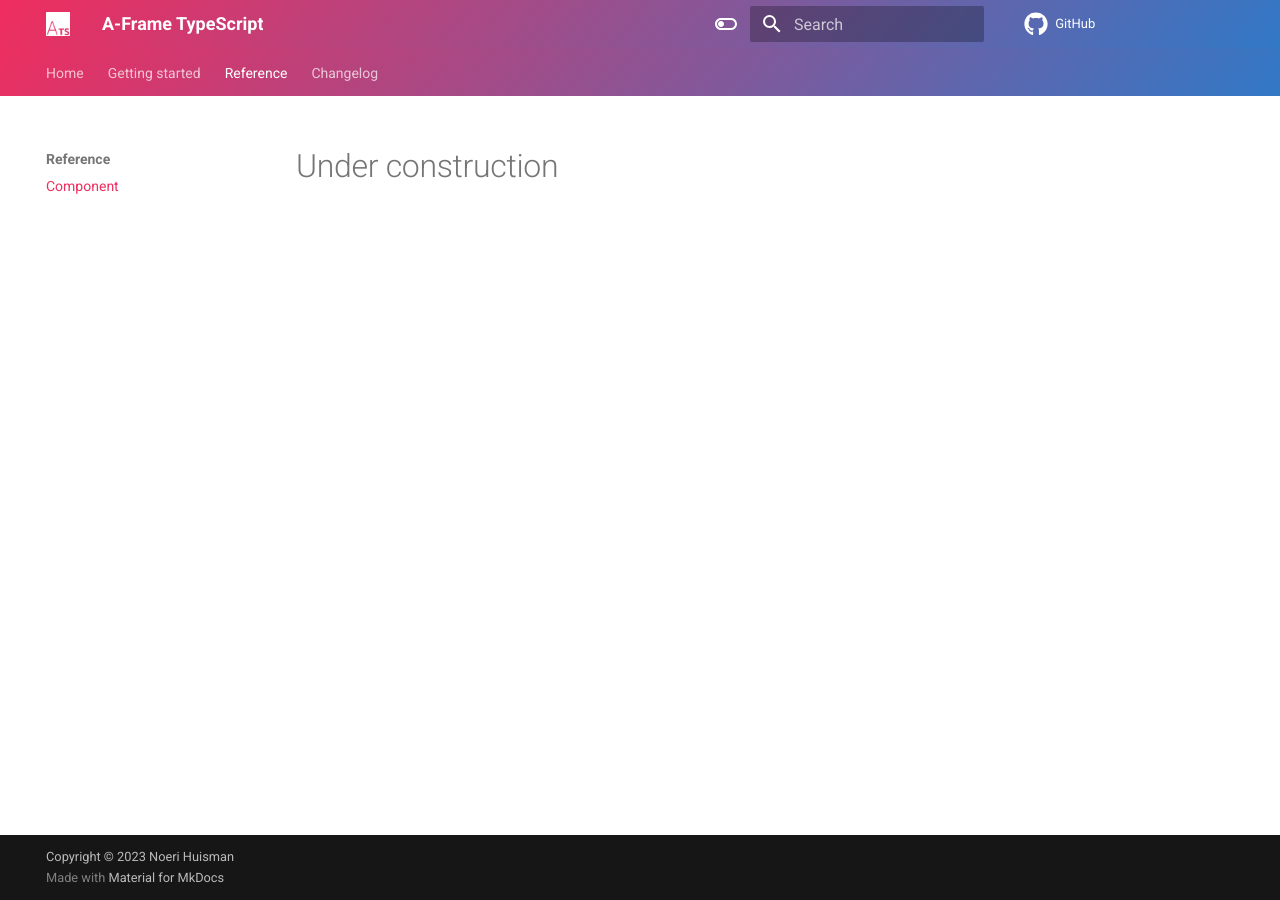
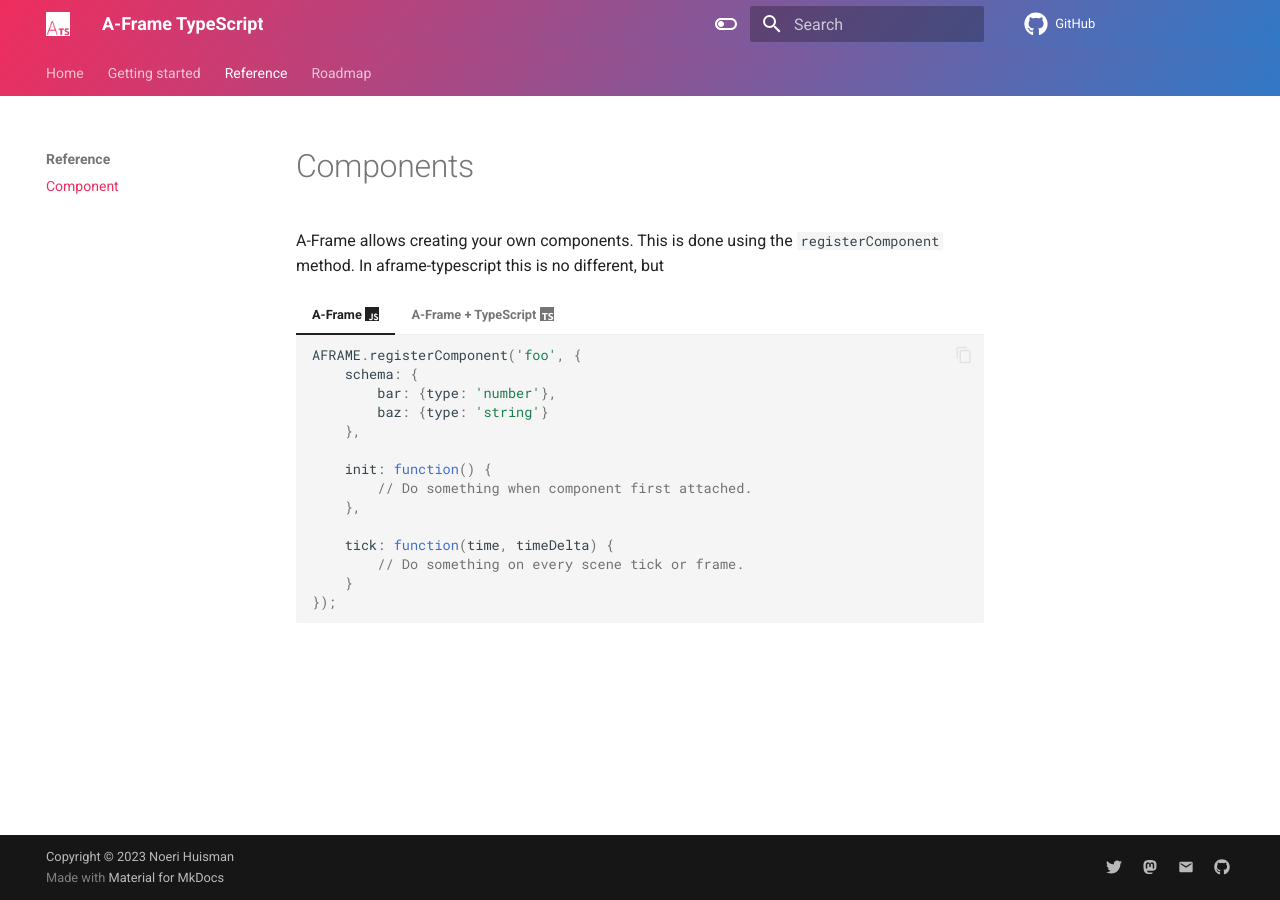
Before and after one commit to mrxz/aframe-typescript-site, an MkDocs documentation site: the page built from docs/reference/component.md, in a window 1280 px wide. Built offline with MkDocs 1.6.1 and Material for MkDocs 9.7.7, drawn with Linux system fonts in a browser that asks for light colours; comment, search, counter and statistics services are not loaded.

````diff
--- a/docs/.overrides/home.html
+++ b/docs/.overrides/home.html
@@ -77,20 +77,20 @@
 
         <div class="landing-container-card">
           <h1 class="landing-container-title"><span class="abold">A-Frame</span> + <span class="tsbold">TypeScript</span> = ⚡</h1>
-          <p>Coming soon</p>
+          <p>Early alpha. Testers welcome!</p>
           <a
-            href="{{ page.next_page.url | url }}"
-            title="{{ page.next_page.title | e }}"
+            href="{{ 'roadmap' | url }}"
+            title="Go to Roadmap"
             class="md-button md-button--primary"
           >
-            Create an App
+            Go to Roadmap
           </a>
           <a
-            href="{{ 'guides/create/lib' | url }}"
-            title="Create a Library"
+            href="{{ 'about/contact' | url }}"
+            title="Give Feedback"
             class="md-button"
           >
-            Create a Library
+            Give Feedback
           </a>
         </div>
       </div>
--- a/docs/changelog.md
+++ b/docs/changelog.md
@@ -1,2 +1,4 @@
-# 0.8.0 Alpha version
+# Changelog
+
+### 0.8.0 Alpha version
 Initial version of the A-Frame TypeScript tools.
--- a/docs/reference/component.md
+++ b/docs/reference/component.md
@@ -1 +1,47 @@
-# Under construction
+# Components
+A-Frame allows creating your own components. This is done using the `registerComponent` method.
+In aframe-typescript this is no different, but
+
+=== "A-Frame :simple-javascript:"
+
+    ``` js
+    AFRAME.registerComponent('foo', {
+        schema: {
+            bar: {type: 'number'},
+            baz: {type: 'string'}
+        },
+
+        init: function() {
+            // Do something when component first attached.
+        },
+
+        tick: function(time, timeDelta) {
+            // Do something on every scene tick or frame.
+        }
+    });
+    ```
+
+=== "A-Frame + TypeScript :simple-typescript:"
+
+    ``` ts
+    export const FooComponent = AFRAME.registerComponent('foo', {
+        schema: {
+            bar: {type: 'number'},
+            baz: {type: 'string'}
+        },
+
+        init: function() {
+            // Do something when component first attached.
+        },
+
+        tick: function(time, timeDelta) {
+            // Do something on every scene tick or frame.
+        }
+    });
+
+    declare module "aframe" {
+        export interface Components {
+            "foo": InstanceType<typeof FooComponent>
+        }
+    }
+    ```
--- a/mkdocs.yml
+++ b/mkdocs.yml
@@ -8,10 +8,13 @@ theme:
     repo: fontawesome/brands/github
   features:
     - navigation.tabs
+    - navigation.indexes
+    - navigation.sections
     - header.autohide
     - search.suggest
     - search.highlight
     - content.code.copy
+    - content.tabs.link
   palette:
     # Palette toggle for light mode
     - media: "(prefers-color-scheme: light)"
@@ -34,19 +37,46 @@ copyright: Copyright &copy; 2023 Noeri Huisman
 nav:
  - Home: index.md
  - Getting started:
+   - guides/index.md
    - Creating an app: guides/create/app.md
    - Creating a library: guides/create/lib.md
    - Creating typings: guides/create/typings.md
    - Consuming existing libraries: guides/consuming-lib.md
+   - About:
+     - about/index.md
+     - FAQ: faq.md
+     - Contact: about/contact.md
  - Reference:
    - Component: reference/component.md
- - Changelog: changelog.md
+ - Roadmap:
+   - roadmap/index.md
+   - Changelog: changelog.md
+
+extra:
+  social:
+    - icon: fontawesome/brands/twitter
+      link: https://twitter.com/noerihuisman
+    - icon: fontawesome/brands/mastodon
+      link: https://arvr.social/@noerihuisman
+    - icon: material/email
+      link: mailto:aframe-typescript@fern.solutions
+    - icon: fontawesome/brands/github
+      link: https://github.com/mrxz
+
 
 markdown_extensions:
   - attr_list
+  - md_in_html
+  - pymdownx.caret
+  - pymdownx.emoji:
+      emoji_index: !!python/name:materialx.emoji.twemoji
+      emoji_generator: !!python/name:materialx.emoji.to_svg
   - pymdownx.highlight:
       anchor_linenums: true
   - pymdownx.superfences
+  - pymdownx.tabbed:
+      alternate_style: true
+
 
 repo_url: https://github.com/mrxz/aframe-typescript
 extra_css:
````
Also changed, not shown: docs/about/contact.md (added, +13 -0 lines), docs/about/index.md (added, +7 -0 lines), docs/faq.md (added, +18 -0 lines), docs/guides/index.md (added, +5 -0 lines), docs/index.md (+1 -2 lines), docs/roadmap/index.md (added, +43 -0 lines).
